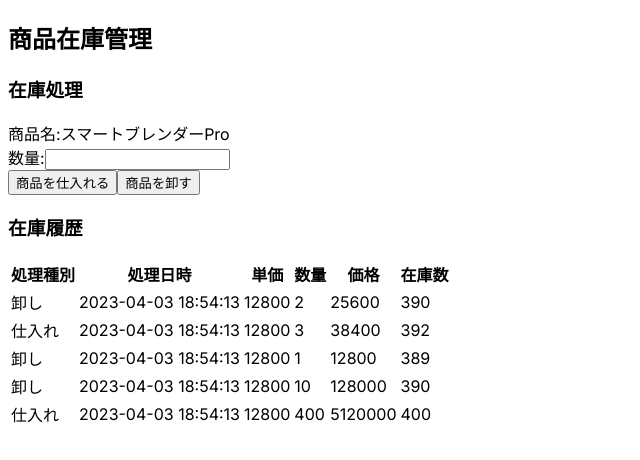
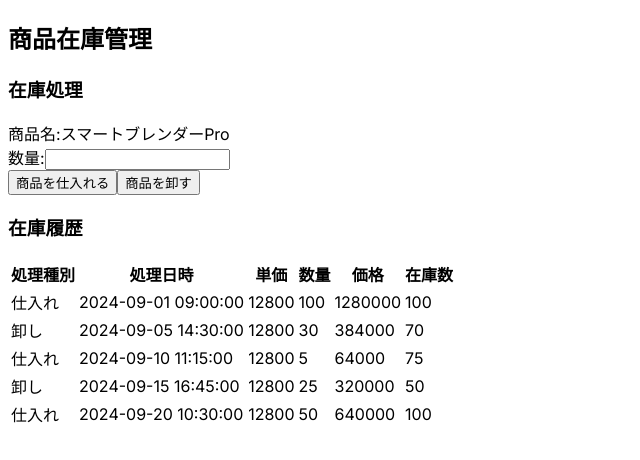
Before and after one commit to YouBou/full-stack-web-app-practice, a Next.js app in the folder frontend/: page /inventory/products/1 in a window 1280 px wide. Shown: the top 460 px of the page, without its empty margins (0-640 px from the left). Built offline with nearby package versions, Linux system fonts and the light colour scheme.

Commit message:
[fix] json経由での動的表示の形に修正

```diff
--- a/frontend/app/inventory/products/[id]/page.tsx
+++ b/frontend/app/inventory/products/[id]/page.tsx
@@ -1,4 +1,53 @@
+"use client"
+
+import { useState, useEffect } from "react";
+import productsData from "../sample/dummy_products.json";
+import inventoriesData from "../sample/dummy_inventories.json";
+
+type ProductData = {
+    id: number;
+    name: string;
+    price: number;
+    description: string;
+};
+
+type InventoryData = {
+    id: number;
+    type: string;
+    date: string;
+    unit: number;
+    quantity: number;
+    price: number;
+    inventory: number;
+}
+
 export default function Page() {
+    // 商品IDにあたる検索条件
+    const params = { id: 1 };
+
+    // 読込データを保持
+const [product, setProduct] = useState<ProductData>(
+    {
+        id: 0,
+        name: "",
+        price: 0,
+        description: "",
+    }
+)
+
+const [data, setData] = useState<Array<InventoryData>>([])
+
+useEffect(() => {
+    const selectedProduct: ProductData = productsData.find(v => v.id == params.id) ?? {
+        id: 0,
+        name: "",
+        price: 0,
+        description: "",
+    };
+    setProduct(selectedProduct);
+    setData(inventoriesData);
+}, [])
+
     return (
         <>
             <h2>商品在庫管理</h2>
@@ -6,7 +55,7 @@ export default function Page() {
             <form>
                 <div>
                     <label>商品名:</label>
-                    <span>スマートブレンダーPro</span>
+                    <span>{product.name}</span>
                 </div>
                 <div>
                     <label>数量:</label>
@@ -28,46 +77,16 @@ export default function Page() {
                     </tr>
                 </thead>
                 <tbody>
-                    <tr>
-                        <td>卸し</td>
-                        <td>2023-04-03 18:54:13</td>
-                        <td>12800</td>
-                        <td>2</td>
-                        <td>25600</td>
-                        <td>390</td>
+                    {data.map((data: InventoryData) => (
+                        <tr key={data.id}>
+                        <td>{data.type}</td>
+                        <td>{data.date}</td>
+                        <td>{data.unit}</td>
+                        <td>{data.quantity}</td>
+                        <td>{data.price}</td>
+                        <td>{data.inventory}</td>
                     </tr>
-                    <tr>
-                        <td>仕入れ</td>
-                        <td>2023-04-03 18:54:13</td>
-                        <td>12800</td>
-                        <td>3</td>
-                        <td>38400</td>
-                        <td>392</td>
-                    </tr>
-                    <tr>
-                        <td>卸し</td>
-                        <td>2023-04-03 18:54:13</td>
-                        <td>12800</td>
-                        <td>1</td>
-                        <td>12800</td>
-                        <td>389</td>
-                    </tr>
-                    <tr>
-                        <td>卸し</td>
-                        <td>2023-04-03 18:54:13</td>
-                        <td>12800</td>
-                        <td>10</td>
-                        <td>128000</td>
-                        <td>390</td>
-                    </tr>
-                    <tr>
-                        <td>仕入れ</td>
-                        <td>2023-04-03 18:54:13</td>
-                        <td>12800</td>
-                        <td>400</td>
-                        <td>5120000</td>
-                        <td>400</td>
-                    </tr>
+                    ))}
                 </tbody>
             </table>
         </>
```
